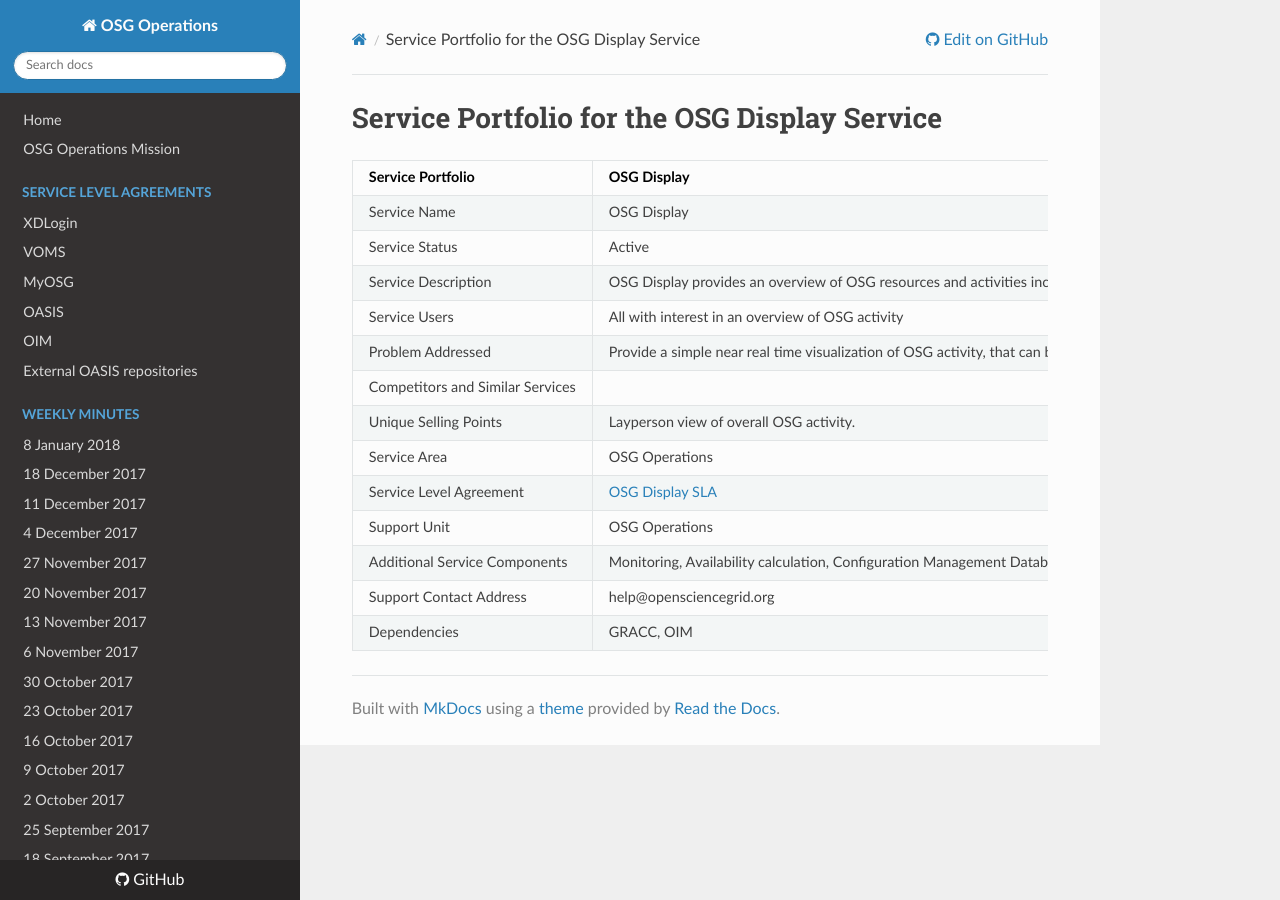
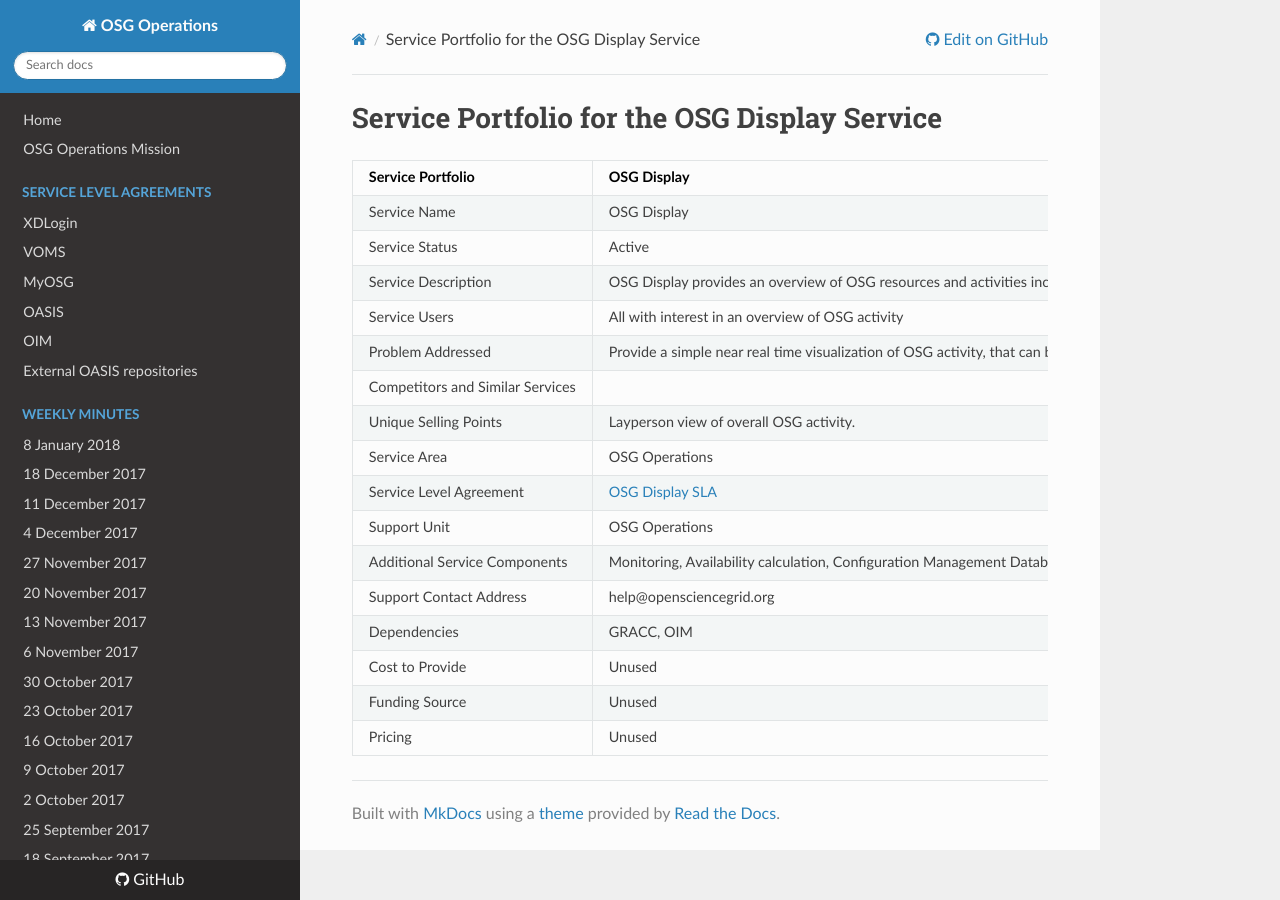
Before and after one commit to osg-htc/operations, an MkDocs documentation site: the page built from docs/ServiceManagement/ServiceProfile/SP_Display.md, in a window 1280 px wide. Built offline with MkDocs 1.6.1, drawn with Linux system fonts in a browser that asks for light colours; nearby versions of some CDN libraries; old or Windows-style settings are respelled for this version of MkDocs.

Commit message:
Update SP_Display.md

```diff
--- a/docs/ServiceManagement/ServiceProfile/SP_Display.md
+++ b/docs/ServiceManagement/ServiceProfile/SP_Display.md
@@ -15,3 +15,6 @@
 | Additional Service Components | Monitoring, Availability calculation, Configuration Management Database entries. |
 | Support Contact Address | help@opensciencegrid.org |
 | Dependencies | GRACC, OIM |
+| Cost to Provide | Unused |
+| Funding Source | Unused |
+| Pricing | Unused |
```
